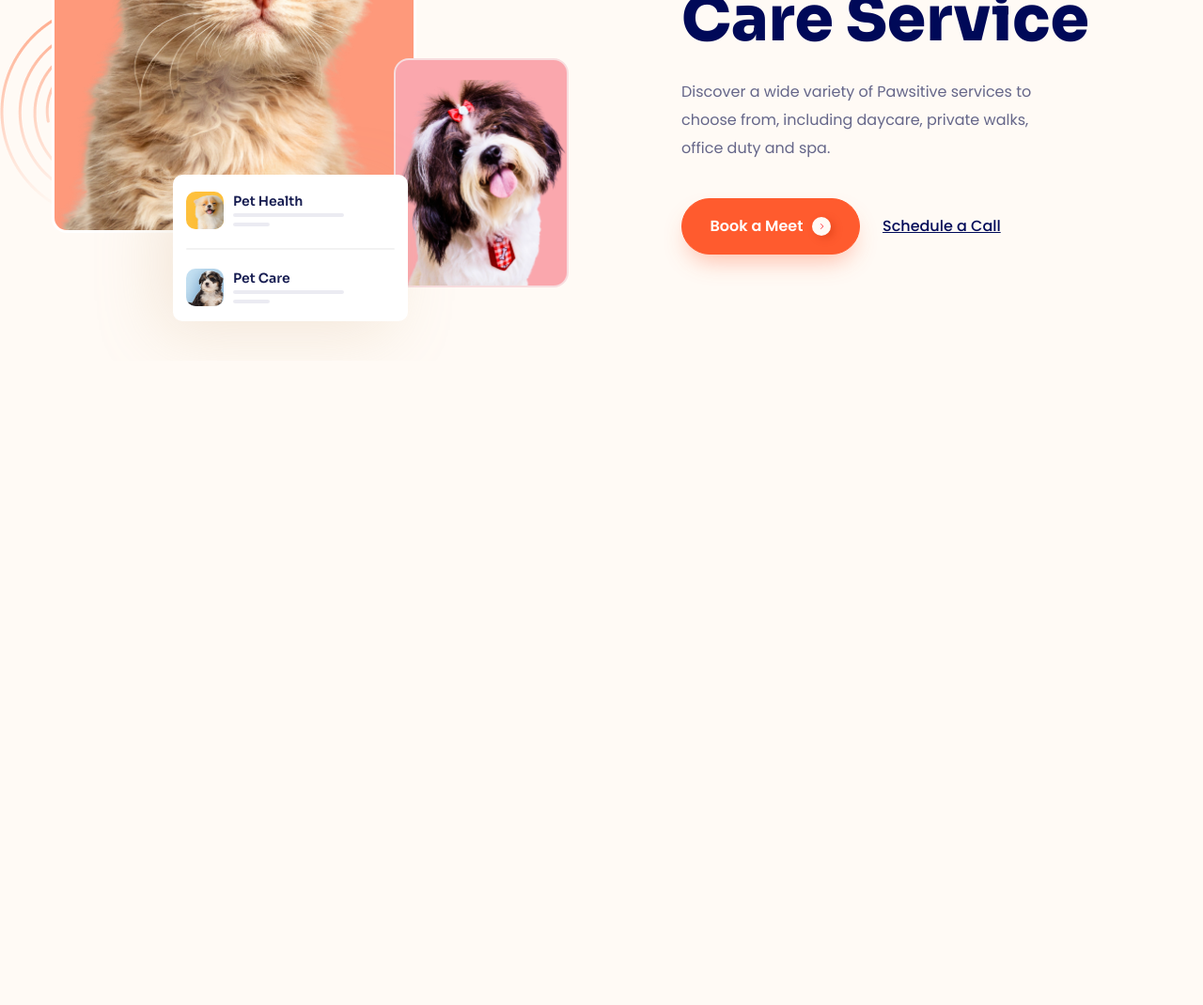
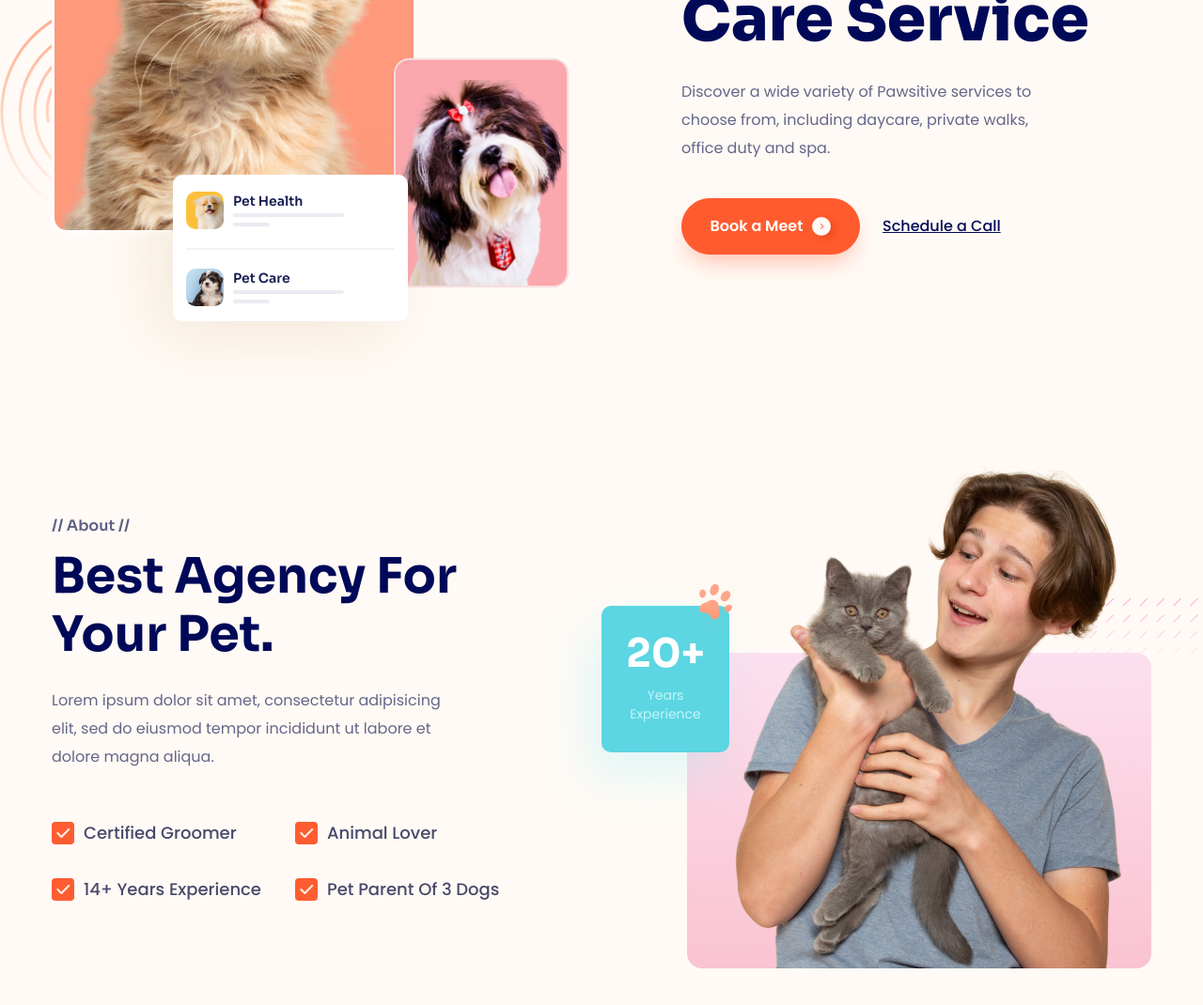
Before and after one commit to huynhkhuanit/f8-htmlcss-project-04, a plain HTML site: page index.html in a window 1280 px wide. Shown: the part 416-1486 px from the top of the page at 94% size. Before the commit the page ends 800 px from the top, so only its background shows below. Drawn offline with Linux system fonts and the light colour scheme.

Commit message:
Complete about - content & about - media

```diff
--- a/assets/css/styles.css
+++ b/assets/css/styles.css
@@ -10,6 +10,7 @@
     --primary-text-color: #000958;
     --primary-text-color-blur: rgba(0, 9, 88, 0.7);
     --primary-text-color-desc: #656689;
+    --primary-text-section-label: #5e6085;
     --primary-bg-color: #fffaf5;
 
     /* Font */
@@ -96,6 +97,22 @@ a {
 }
 
 .primary--desc {
+    color: var(--primary-text-color-desc);
+    font-size: 1.6rem;
+    font-weight: 400;
+    line-height: 1.875;
+}
+
+.section--heading {
+    color: var(--primary-text-color);
+    font-family: "Sora", sans-serif;
+    font-size: 5.2rem;
+    font-weight: 700;
+    line-height: 1.19;
+}
+
+.section--desc {
+    margin-top: 24px;
     color: var(--primary-text-color-desc);
     font-size: 1.6rem;
     font-weight: 400;
@@ -321,3 +338,142 @@ a {
     text-underline-offset: auto;
     text-underline-position: from-font;
 }
+
+/* About */
+.about {
+    margin-top: calc(138px - 61px);
+    padding-top: 61px;
+}
+
+.about__inner {
+    display: grid;
+    grid-template-columns: 1fr 1fr;
+    align-items: center;
+}
+
+.about__label {
+    color: var(--primary-text-section-label);
+    font-family: "Sora", sans-serif;
+    font-size: 1.6rem;
+    font-weight: 600;
+    line-height: 1;
+}
+
+.about__content__heading {
+    width: 446px;
+    margin-top: 15px;
+}
+
+.about__content__desc {
+    width: 431px;
+}
+
+.about__check__list {
+    display: grid;
+    grid-template-columns: auto auto;
+    margin-top: 54px;
+    gap: 36px;
+    justify-content: flex-start;
+}
+
+.about__check__item {
+    position: relative;
+    display: flex;
+    align-items: center;
+    column-gap: 10px;
+
+    color: #48496a;
+    font-size: 1.8rem;
+    font-weight: 500;
+    line-height: 1;
+    transition: box-shadow 0.25s;
+}
+
+.about__check__item::before {
+    content: "";
+    display: inline-block;
+    width: 24px;
+    height: 24px;
+    background: #ff5d31;
+    border-radius: 4px;
+    transition: box-shadow 0.25s;
+}
+
+.about__check__item:hover::before {
+    box-shadow: 0px 4px 15px -3px rgba(255, 93, 49, 0.69);
+}
+
+.about__check__item::after {
+    content: url(../img/about-check.svg);
+    position: absolute;
+    top: 2px;
+    left: 5px;
+}
+
+.about__media {
+    position: relative;
+}
+
+.about__card {
+    position: absolute;
+    top: 165px;
+    left: 0;
+    width: 136px;
+    padding: 30px 26px;
+    border-radius: 10px;
+    background: #5bd6e2;
+    box-shadow: -15px 26px 48px 0px rgba(85, 240, 255, 0.17);
+    text-align: center;
+}
+
+.about__card__title {
+    color: #fff;
+    font-family: "Sora", sans-serif;
+    font-size: 4.2rem;
+    font-weight: 700;
+    line-height: 1;
+}
+
+.about__card__desc {
+    margin-top: 14px;
+    color: #c6f4f9;
+    text-align: center;
+    font-size: 1.4rem;
+    font-weight: 400;
+    line-height: 1.42;
+}
+
+.about__card__img {
+    position: absolute;
+    top: -39px;
+    right: -32px;
+}
+
+.about__wrap {
+    position: relative;
+    width: 494px;
+    margin-left: auto;
+}
+
+.about__wrap::after {
+    content: "";
+    position: absolute;
+    inset: auto 0 0 0;
+    height: 336px;
+    z-index: -1;
+    border-radius: 16px;
+    background: linear-gradient(180deg, #fce0ef 0%, #fac3d1 100%);
+}
+
+.about__img {
+    width: 450px;
+    display: block;
+    margin: 0 auto;
+}
+
+.about__decor {
+    position: absolute;
+    top: 157px;
+    right: -50px;
+    z-index: -1;
+}
--- a/index.html
+++ b/index.html
@@ -146,6 +146,49 @@
             </div>
         </div>
     </section>
+
+    <main style="height: 1000px;">
+        <!-- About -->
+        <section class="about">
+            <div class="container">
+                <div class="about__inner">
+                    <!-- About content -->
+                    <section class="about__content">
+                        <p class="about__label">// About //</p>
+                        <h1 class="about__content__heading section--heading">Best Agency For
+                            Your Pet.</h1>
+                        <p class="about__content__desc section--desc">Lorem ipsum dolor sit amet, consectetur
+                            adipisicing elit, sed do eiusmod tempor incididunt ut labore et dolore magna aliqua.</p>
+                        <ul class="about__check__list">
+                            <li class="about__check__item">Certified Groomer</li>
+                            <li class="about__check__item">Animal Lover</li>
+                            <li class="about__check__item">14+ Years Experience</li>
+                            <li class="about__check__item">Pet Parent Of 3 Dogs</li>
+                        </ul>
+                    </section>
+
+                    <!-- About media -->
+                    <div class="about__media">
+                        <div class="about__card">
+                            <b class="about__card__title">20+</b>
+                            <p class="about__card__desc">Years Experience</p>
+                            <img src="./assets/img/about-card-graphics-1.svg" alt="Years Experience" class="about__card__img">
+                        </div>
+
+                        <!-- About image wrap -->
+                        <figure class="about__wrap">
+                            <img src="./assets/img/about-1.png" alt="Years Experience" class="about__img">
+                        </figure>
+
+                        <!-- About decor -->
+                        <img src="./assets/img/about-decor-1.svg" alt="Years Experience" class="about__decor">
+                    </div>
+                    <div class="about__media"></div>
+                    <section class="about__content"></section>
+                </div>
+            </div>
+        </section>
+    </main>
 </body>
 
 </html>
```
Also changed, not shown: assets/img/about-1.png (added), assets/img/about-card-graphics-1.svg (added), assets/img/about-check.svg (added), assets/img/about-decor-1.svg (added).
